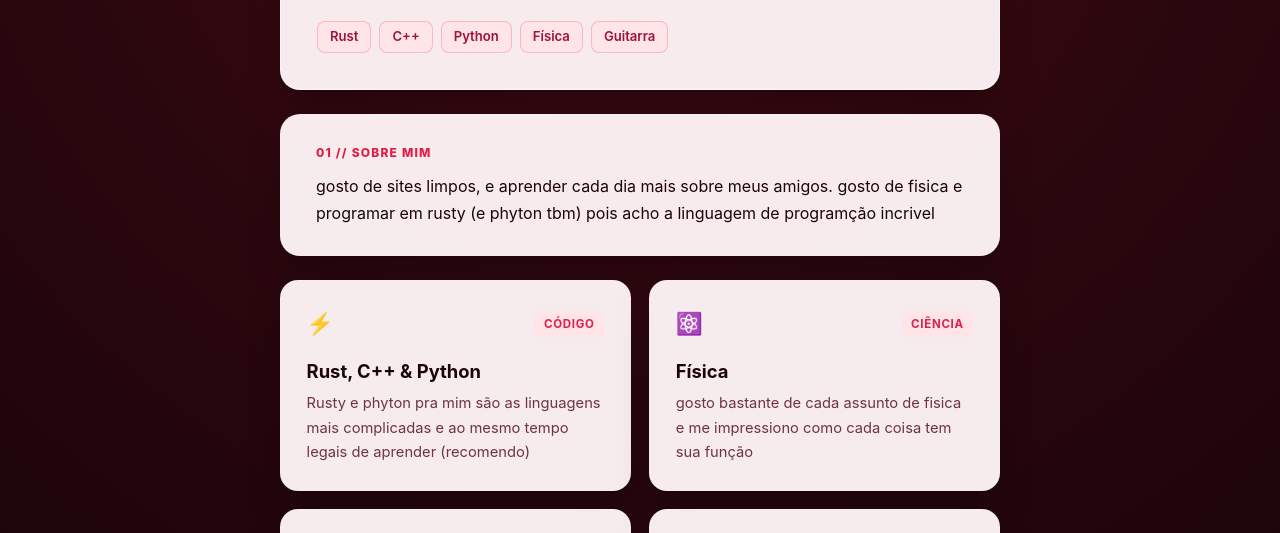
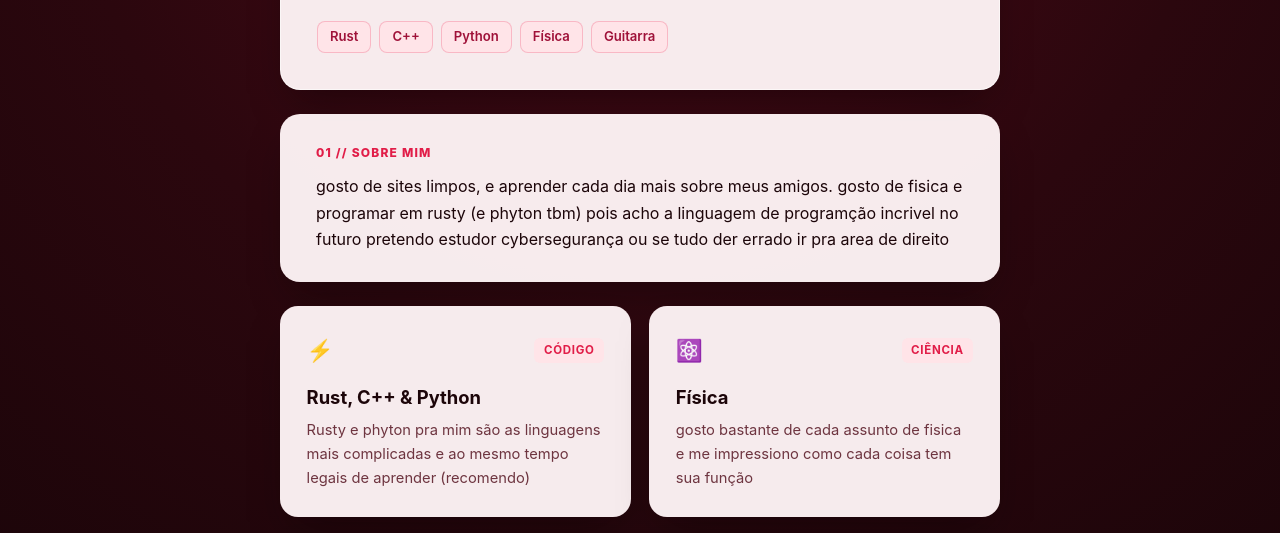
Before and after one commit to RobsonCastr/repositorio, a plain HTML site: page index.html in a window 1280 px wide. Shown: the part 232-765 px from the top of the page. Drawn offline with Linux system fonts and the light colour scheme.

Commit message:
Update personal description in index.html
Expanded personal interests and future study plans.

```diff
--- a/index.html
+++ b/index.html
@@ -41,7 +41,7 @@
     <section class="panel about">
       <div class="section-label">01 // SOBRE MIM</div>
       <p>
-      gosto de sites limpos, e aprender cada dia mais sobre meus amigos. gosto de fisica e programar em rusty (e phyton tbm) pois acho a linguagem de programção incrivel
+      gosto de sites limpos, e aprender cada dia mais sobre meus amigos. gosto de fisica e programar em rusty (e phyton tbm) pois acho a linguagem de programção incrivel no futuro pretendo estudor cybersegurança ou se tudo der errado ir pra area de direito
       </p>
     </section>
 
```
